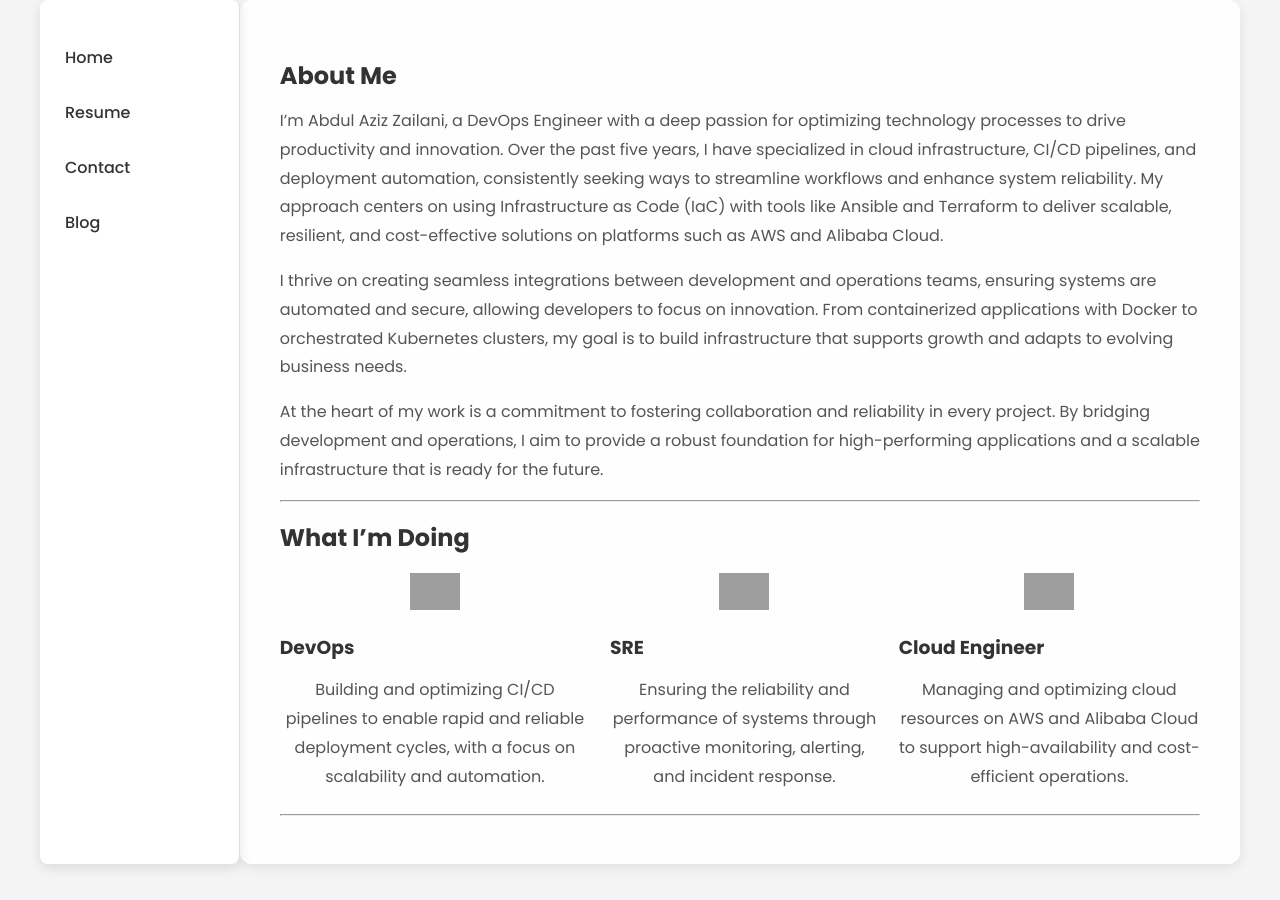
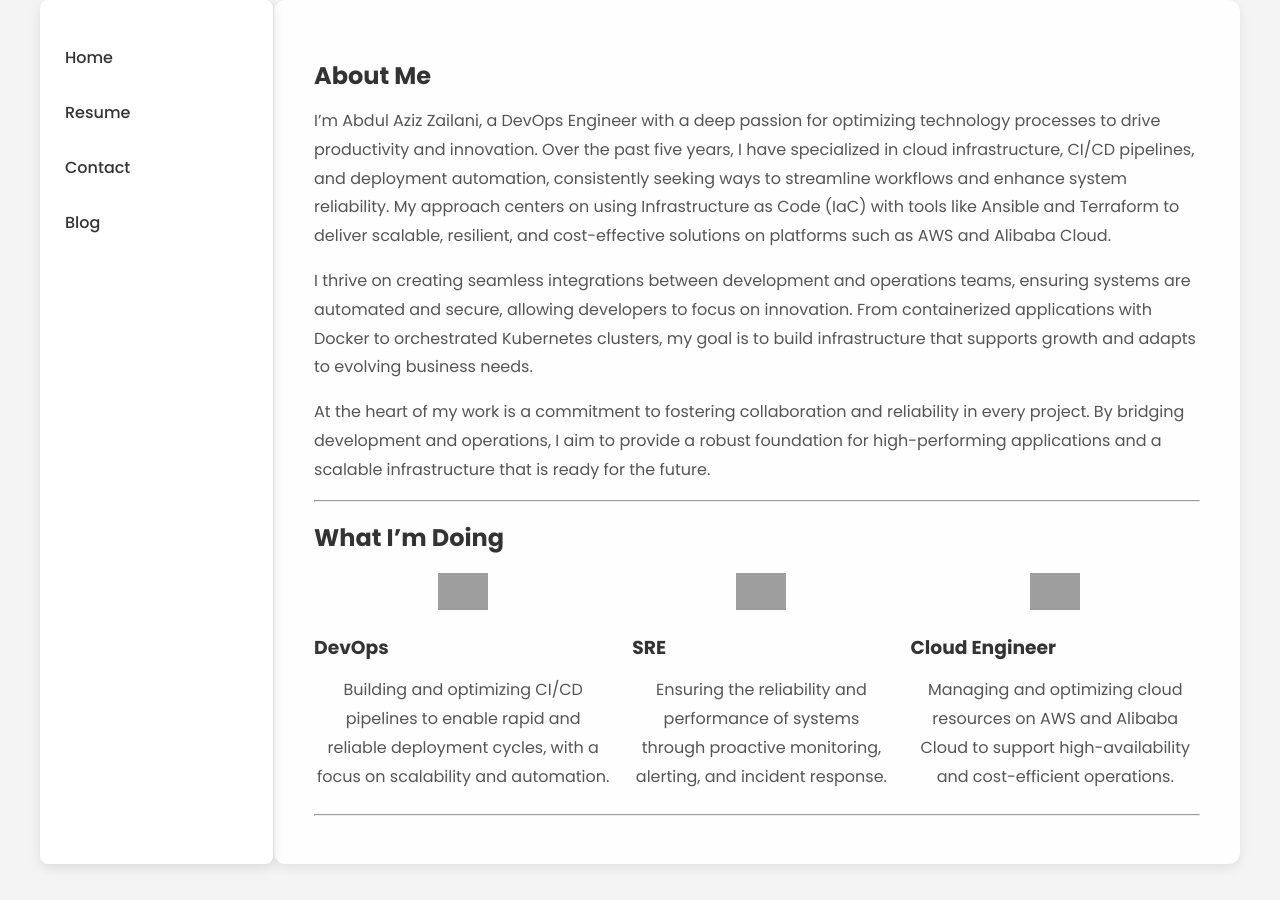
Before and after one commit to azizzailani/azizzailani.github.io, a Jekyll site: the page built from index.md, in a window 1280 px wide. Built offline with Jekyll 4.4.1, drawn with Linux system fonts in a browser that asks for light colours; grey boxes are pictures that could not be loaded.

Commit message:
style.css: Remove unnecessary CSS comments and adjust styles for better readability and responsiveness.

```diff
--- a/assets/css/style.css
+++ b/assets/css/style.css
@@ -5,9 +5,7 @@
 body {
     font-family: 'Poppins', sans-serif;
     color: #333;
-    /* Warna teks lebih gelap untuk kontras */
     background-color: #f4f4f4;
-    /* Warna latar belakang yang lebih terang dan ramah mata */
     margin: 0;
     padding: 0;
     display: flex;
@@ -20,95 +18,73 @@
     display: flex;
     width: 100%;
     max-width: 1200px;
-    /* Maksimal lebar untuk tata letak yang rapi */
     padding: 0;
-    /* Padding dihapus untuk menyamakan posisi header dan konten */
+    margin: 0 auto;
+    /* Menyelaraskan kontainer di tengah */
 }
 
-/* Header Mengambang */
+/* Header */
 header {
     width: 220px;
-    /* Lebar header di desktop */
     background-color: #fff;
-    /* Warna latar belakang header yang bersih */
     padding: 15px;
-    /* Padding yang sesuai */
     border-right: 1px solid #ddd;
-    /* Perubahan warna border */
     border-radius: 8px;
     box-shadow: 0 4px 12px rgba(0, 0, 0, 0.1);
-    /* Bayangan lebih kuat */
     position: sticky;
     top: 0;
-    /* Ubah posisi sticky ke atas agar sejajar dengan konten */
     transition: background-color 0.3s, box-shadow 0.3s;
-    /* Efek transisi */
 }
 
 /* Efek hover pada header */
 header:hover {
     background-color: #f9f9f9;
-    /* Warna latar belakang saat hover */
     box-shadow: 0 6px 16px rgba(0, 0, 0, 0.2);
-    /* Bayangan lebih kuat saat hover */
 }
 
 /* Navigasi */
 nav {
     display: flex;
     flex-direction: column;
-    /* Menyusun tautan secara vertikal di desktop */
     gap: 10px;
     margin-top: 20px;
 }
 
 nav a {
     color: #333;
-    /* Warna teks tautan yang gelap */
     text-decoration: none;
     font-weight: 500;
     padding: 10px;
-    /* Padding yang lebih besar */
     border-radius: 5px;
     transition: background 0.3s, transform 0.3s;
-    /* Tambahkan efek transform */
 }
 
 nav a:hover {
     background: rgba(100, 100, 255, 0.1);
-    /* Efek latar belakang yang lebih lembut saat hover */
     transform: scale(1.02);
-    /* Efek zoom saat hover */
 }
 
 /* Konten Utama */
 main {
-    width: 100%;
+    width: calc(100% - 240px);
+    /* Sesuaikan lebar agar sesuai dengan header di desktop */
     padding: 40px;
-    /* Padding yang sesuai */
     background-color: rgba(255, 255, 255, 0.9);
-    /* Latar belakang putih transparan untuk konten utama */
     border-radius: 12px;
     box-shadow: 0 4px 12px rgba(0, 0, 0, 0.08);
     text-align: left;
     margin: 0;
-    /* Menghilangkan margin untuk menyamakan posisi dengan header */
 }
 
 /* Judul Seksi */
 .section-title {
     font-size: 1.8em;
-    /* Ukuran font untuk judul */
     color: #333;
-    /* Warna teks judul */
     margin-bottom: 15px;
-    /* Margin bawah untuk judul */
     border-bottom: 2px solid #333;
-    /* Garis bawah yang lebih gelap */
     padding-bottom: 5px;
     display: inline-block;
     width: 100%;
-    /* Lebar penuh */
 }
 
 /* Heading dan Typography */
@@ -119,77 +95,51 @@
 h5,
 h6 {
     font-weight: 600;
-    /* Ketebalan font untuk heading */
     color: #333;
-    /* Warna teks heading */
     margin-bottom: 10px;
-    /* Margin bawah untuk heading */
     line-height: 1.3;
-    /* Penambahan jarak antar baris untuk kenyamanan */
     text-align: left;
-    /* Rata kiri untuk heading */
 }
 
 p,
 li {
     font-weight: 400;
-    /* Ketebalan font untuk paragraf dan list item */
     line-height: 1.8;
-    /* Jarak antar baris yang lebih besar untuk keterbacaan */
     color: #555;
-    /* Warna teks paragraf */
     margin-bottom: 15px;
-    /* Margin bawah untuk memberi jarak antar paragraf */
 }
 
 /* Responsif */
 @media (max-width: 768px) {
     .container {
         flex-direction: column;
-        /* Susun elemen secara vertikal pada mobile */
         align-items: stretch;
-        /* Pastikan elemen mengambil lebar penuh */
+        /* Memastikan elemen mengambil lebar penuh */
     }
 
     header {
         width: 100%;
         /* Membuat lebar header 100% pada mobile */
-        height: auto;
-        /* Tinggi otomatis */
         border-right: none;
-        /* Menghilangkan border kanan pada mobile */
-        border-bottom: none;
-        /* Menghilangkan border bawah pada mobile */
+        border-bottom: 1px solid #ddd;
         margin-bottom: 20px;
-        /* Margin di bawah header */
-        display: flex;
-        /* Header menjadi flex */
-        justify-content: space-between;
-        /* Menyusun navigasi di space-between */
-        gap: 15px;
-        /* Jarak antara tautan */
     }
 
     nav {
         flex-direction: row;
-        /* Navbar horizontal pada mobile */
         justify-content: center;
-        /* Rata tengah */
         gap: 15px;
-        /* Jarak antar tautan */
     }
 
     main {
-        max-width: 100%;
-        /* Memastikan main dapat mengambil lebar penuh */
+        width: 100%;
+        /* Memastikan main mengambil lebar penuh */
         padding: 20px;
-        /* Padding lebih kecil pada tampilan mobile */
-        margin: 10px;
-        /* Margin lebih kecil pada tampilan mobile */
+        margin: 10px 0;
     }
 }
 
-/* Menambahkan efek pada elemen saat mengarah pada */
+/* Menambahkan efek pada elemen saat mengarah */
 h1:hover,
 h2:hover,
 h3:hover,
@@ -197,16 +147,12 @@
 h5:hover,
 h6:hover {
     color: #007bff;
-    /* Ubah warna saat hover untuk lebih menarik */
     text-shadow: 1px 1px 2px rgba(0, 0, 0, 0.5);
-    /* Efek bayangan pada teks */
 }
 
 /* Efek transisi halus */
 p:hover,
 li:hover {
     color: #007bff;
-    /* Ubah warna saat hover pada teks paragraf dan list item */
     transition: color 0.3s;
-    /* Transisi untuk perubahan warna */
 }
```
